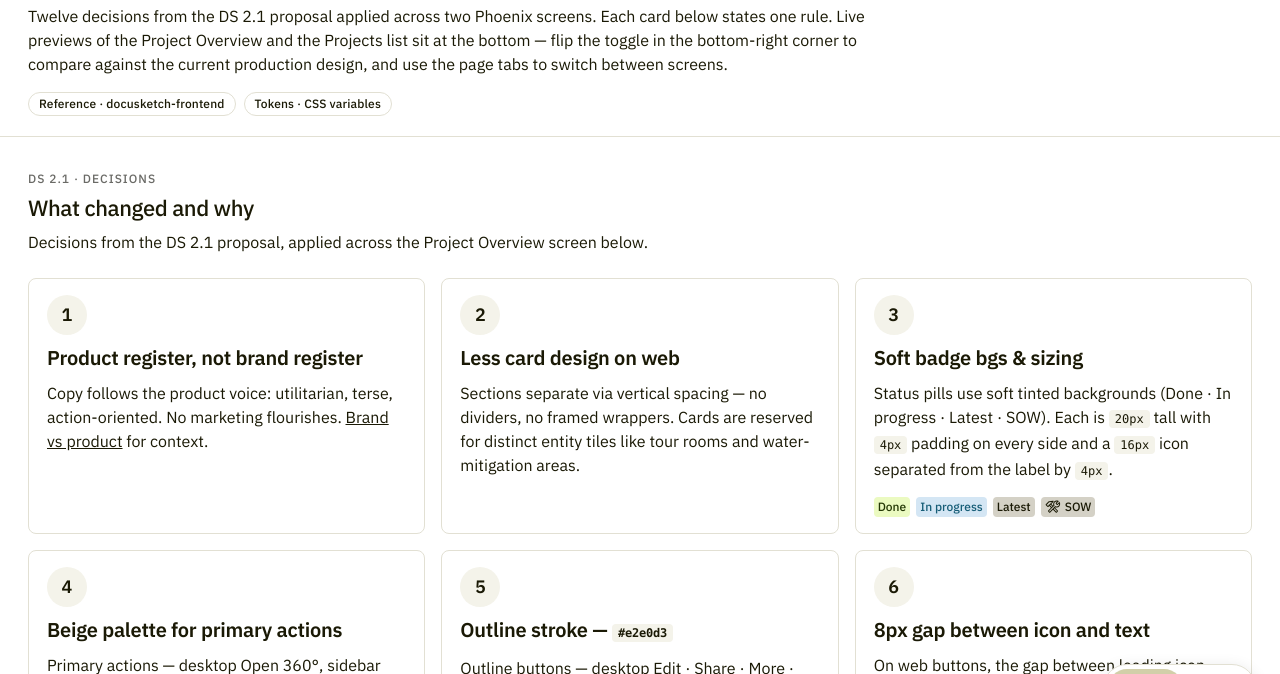
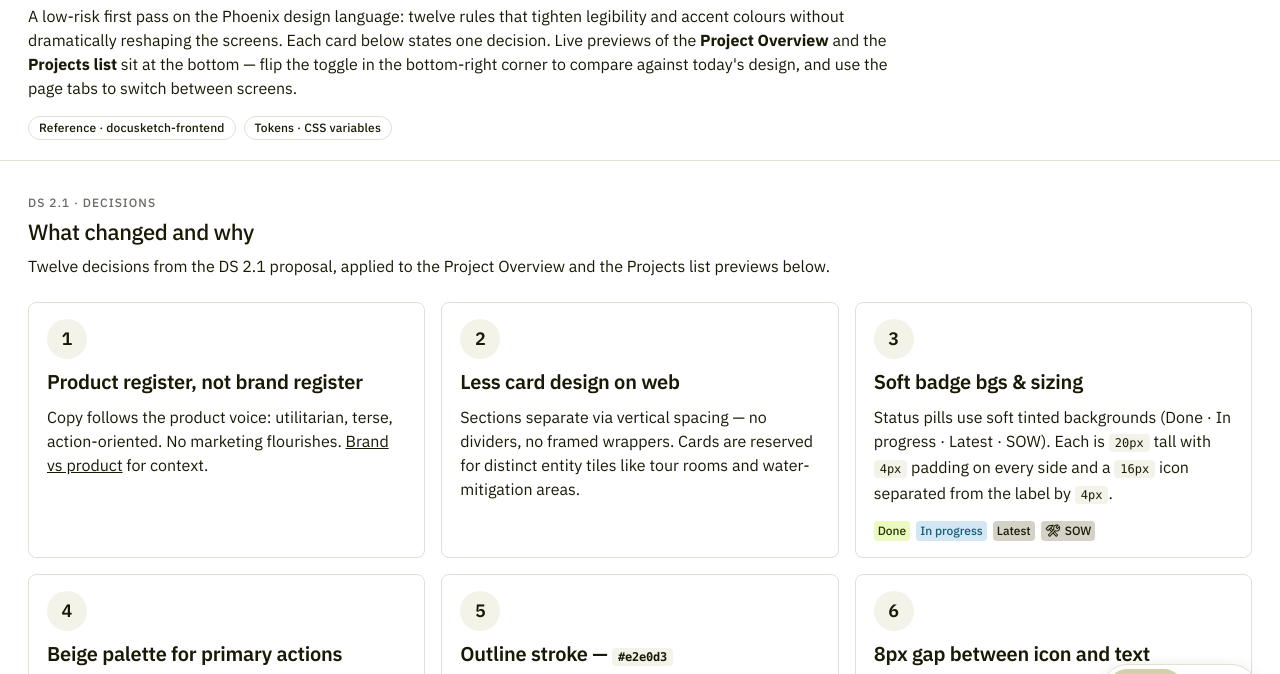
Before and after one commit to artarmeev-ds/artarmeev-ds.github.io, a plain HTML site: page index.html in a window 1280 px wide. Shown: the part 64-738 px from the top of the page. Drawn offline with Linux system fonts and the light colour scheme.

Commit message:
Align page descriptions: mention both pages, single vocabulary, first-pass framing

```diff
--- a/index.html
+++ b/index.html
@@ -363,7 +363,7 @@
 
 <header class="page-header">
   <h1>Phoenix · DS 2.1 Design Update</h1>
-  <p>Twelve decisions from the DS 2.1 proposal applied across two Phoenix screens. Each card below states one rule. Live previews of the Project Overview and the Projects list sit at the bottom — flip the toggle in the bottom-right corner to compare against the current production design, and use the page tabs to switch between screens.</p>
+  <p>A low-risk first pass on the Phoenix design language: twelve rules that tighten legibility and accent colours without dramatically reshaping the screens. Each card below states one decision. Live previews of the <strong>Project Overview</strong> and the <strong>Projects list</strong> sit at the bottom — flip the toggle in the bottom-right corner to compare against today's design, and use the page tabs to switch between screens.</p>
   <div class="page-meta">
     <span class="pill">Reference · docusketch-frontend</span>
     <span class="pill">Tokens · CSS variables</span>
@@ -377,7 +377,7 @@
   <div class="section-head">
     <span class="section-tag">DS 2.1 · decisions</span>
     <h2>What changed and why</h2>
-    <p>Decisions from the DS 2.1 proposal, applied across the Project Overview screen below.</p>
+    <p>Twelve decisions from the DS 2.1 proposal, applied to the Project Overview and the Projects list previews below.</p>
   </div>
 
   <div class="decisions">
@@ -543,7 +543,7 @@
   <div class="section-head">
     <span class="section-tag">Applied · DS 2.1 baseline</span>
     <h2>Phoenix screens with all decisions applied</h2>
-    <p>Both iframes consume the DS 2.1 token set on <code>:root</code>. Toggle the bottom-right switch to compare with the old version. Use the page tabs to switch between the project overview and the projects list.</p>
+    <p>All four iframes (desktop + mobile per page) consume the DS 2.1 token set on <code>:root</code>. Flip the toggle in the bottom-right corner to compare against today's design, and use the page tabs to switch between the Project Overview and the Projects list.</p>
     <div class="page-tabs" role="tablist">
       <button class="page-tab active" data-page="overview" type="button">Project Overview</button>
       <button class="page-tab" data-page="projects" type="button">Projects</button>
```
